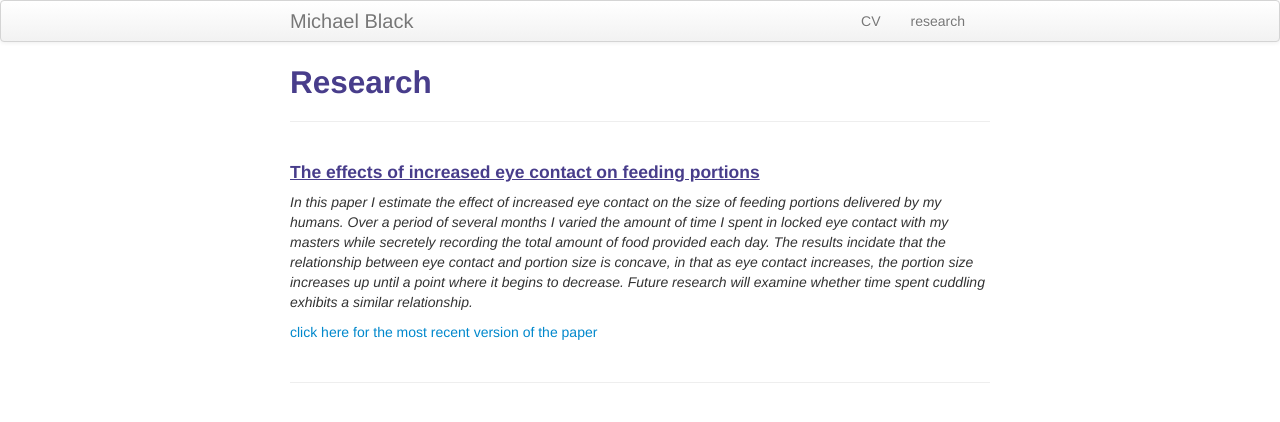
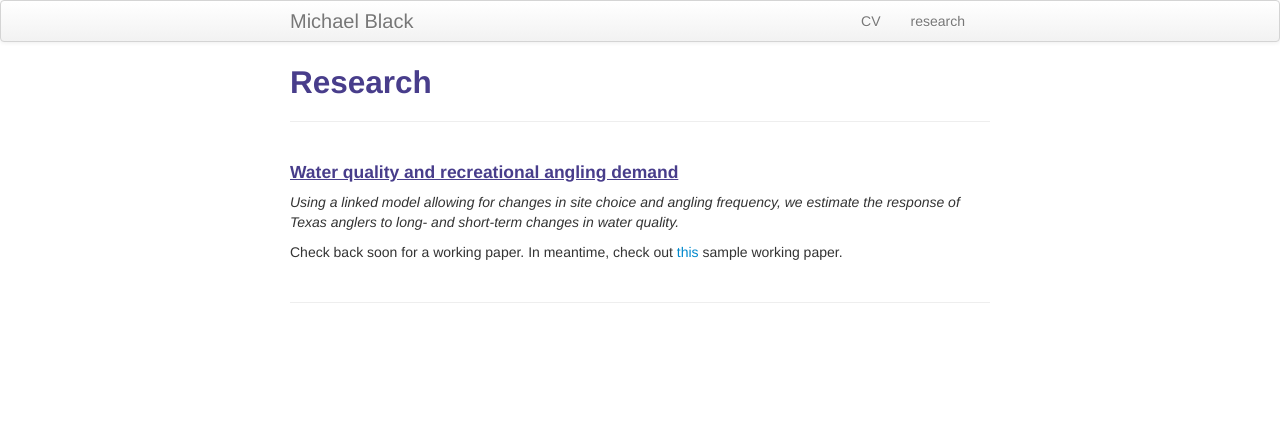
Before and after one commit to michael-black/michael-black.github.io, a Jekyll site: the page built from pages/research.md, in a window 1280 px wide. Shown: the top 422 px of the page. Built offline with Jekyll 4.4.1, drawn with Linux system fonts in a browser that asks for light colours.

Commit message:
Added info on first working paper

```diff
--- a/pages/research.md
+++ b/pages/research.md
@@ -1,15 +1,15 @@
 ---
 layout: page
 title: Research
-description: Blue Ham's research
+description: Michael's research
 ---
 
 
 
-#### <u>The effects of increased eye contact on feeding portions</u>
-*In this paper I estimate the effect of increased eye contact on the size of feeding portions delivered by my humans. Over a period of several months I varied the amount of time I spent in locked eye contact with my masters while secretely recording the total amount of food provided each day. The results incidate that the relationship between eye contact and portion size is concave, in that as eye contact increases, the portion size increases up until a point where it begins to decrease. Future research will examine whether time spent cuddling exhibits a similar relationship.*
+#### <u>Water quality and recreational angling demand</u>
+*Using a linked model allowing for changes in site choice and angling frequency, we estimate the response of Texas anglers to long- and short-term changes in water quality.*
 
-[click here for the most recent version of the paper]({{ BASE_PATH}}/pages/working_papers/sample-working-paper.pdf)
+Check back soon for a working paper. In meantime, check out [this]({{ BASE_PATH}}/pages/working_papers/sample-working-paper.pdf) sample working paper.
 
 
 <!-- Note: this is how to write a comment in HTML. Everything in here won't show up on your webpage.-->
```
